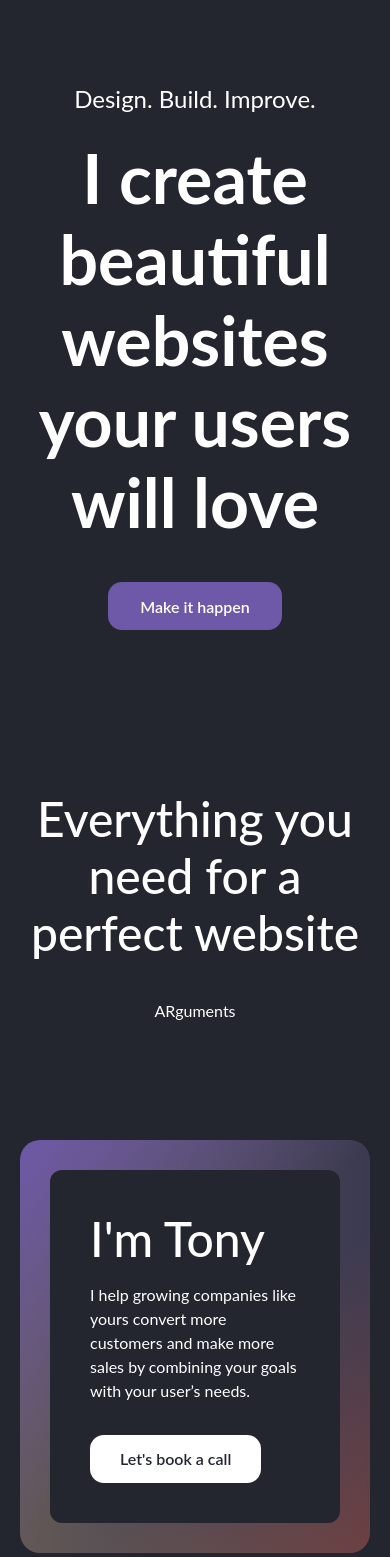
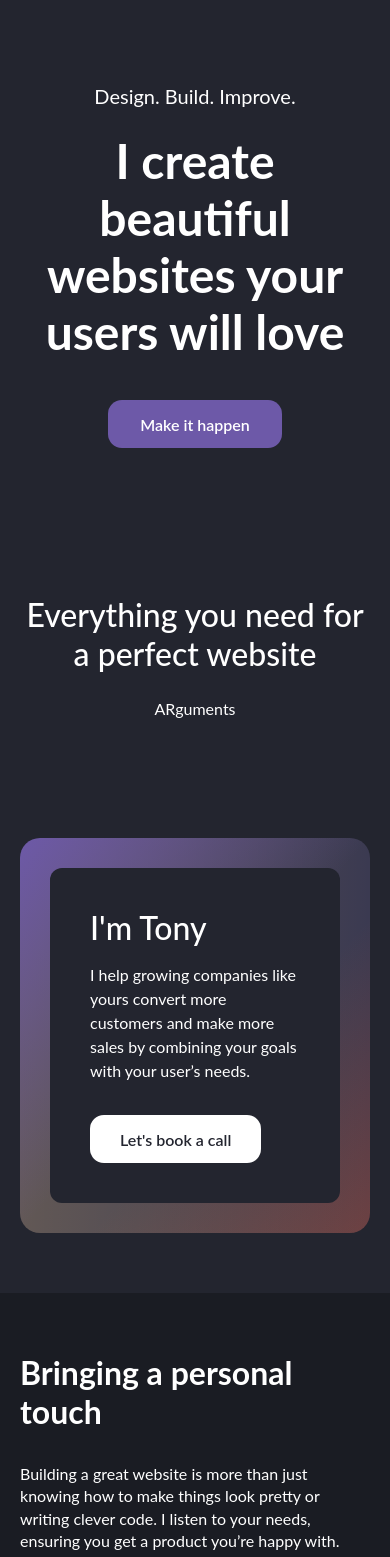
Before and after one commit to anthonyjeamme/makasi2, a Next.js app: page / in a window 390 px wide. Shown: the top 1557 px of the page. Built offline with nearby package versions, Linux system fonts and the light colour scheme.

Commit message:
Create a Theme

```diff
--- a/src/sections/danspratling/Arguments/Arguments.module.scss
+++ b/src/sections/danspratling/Arguments/Arguments.module.scss
@@ -18,6 +18,10 @@
     h2 {
       font-size: 3rem;
       font-weight: 500;
+
+      @media (max-width: 768px) {
+        font-size: 2rem;
+      }
     }
   }
 }
--- a/src/sections/danspratling/Contact/Contact.module.scss
+++ b/src/sections/danspratling/Contact/Contact.module.scss
@@ -41,6 +41,10 @@
       font-size: 3rem;
       font-weight: 500;
       margin: 0 0 16px 0;
+
+      @media (max-width: 768px) {
+        font-size: 2rem;
+      }
     }
 
     .block {
--- a/src/sections/danspratling/GettingStarted/GettingStarted.module.scss
+++ b/src/sections/danspratling/GettingStarted/GettingStarted.module.scss
@@ -32,6 +32,10 @@
       h2 {
         margin: 0 0 16px;
         font-size: 3rem;
+
+        @media (max-width: 768px) {
+          font-size: 2rem;
+        }
       }
 
       .paragraph {
--- a/src/sections/danspratling/HeaderSection/HeaderSection.module.scss
+++ b/src/sections/danspratling/HeaderSection/HeaderSection.module.scss
@@ -18,12 +18,20 @@
       font-size: 1.5rem;
       margin: 24px auto;
       max-width: 800px;
+
+      @media (max-width: 768px) {
+        font-size: 1.25rem;
+      }
     }
 
     h1 {
       font-size: 4.25rem;
       margin: 0 auto 40px;
       max-width: 800px;
+
+      @media (max-width: 768px) {
+        font-size: 3rem;
+      }
     }
 
     button {
--- a/src/sections/danspratling/Testimonials/Testimonials.module.scss
+++ b/src/sections/danspratling/Testimonials/Testimonials.module.scss
@@ -62,6 +62,10 @@
 
     h2 {
       font-size: 3rem;
+
+      @media (max-width: 768px) {
+        font-size: 2rem;
+      }
     }
   }
 }
--- a/src/sections/danspratling/Trust/Trust.module.scss
+++ b/src/sections/danspratling/Trust/Trust.module.scss
@@ -14,6 +14,10 @@
       font-size: 3rem;
       margin: 0 0 48px;
       font-weight: 600;
+
+      @media (max-width: 768px) {
+        font-size: 2rem;
+      }
     }
 
     .logos {
```
